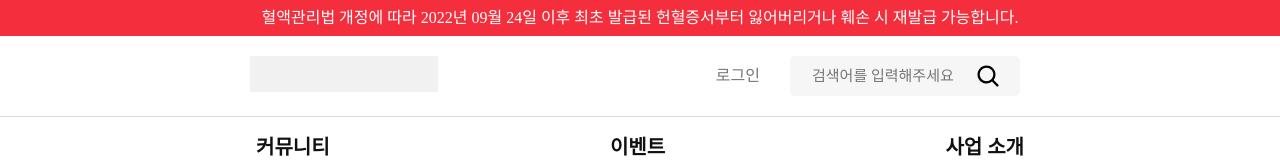
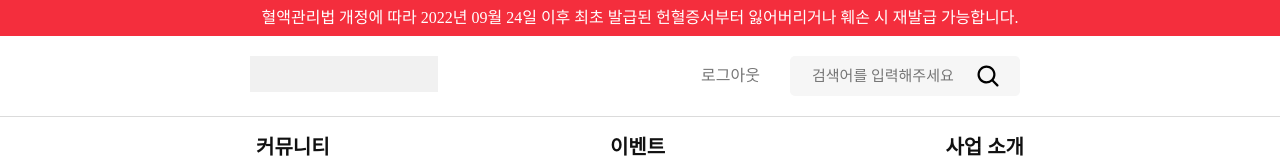
Before and after one commit to Likelion-YeungNam-Univ/12th-gibble-web, a React (Create React App) app: page / in a window 1280 px wide. Shown: the top 160 px of the page. Built offline with nearby package versions, Linux system fonts and the light colour scheme; no server answers; a web font is replaced by a local one.

Commit message:
HF-114: authAxios() 내 apiServer import 경로 수정 (#50)
* feat: 로그아웃 api 연결

* fix: authAxios() 내 apiServer import 경로 수정

```diff
--- /dev/null
+++ b/src/api/login/logoutHandler.js
@@ -0,0 +1,28 @@
+import store from "@/store/store";
+import { getAuthAxios } from "../authAxios"
+import { setAccessToken, setEmail } from "@/store/authSlice";
+
+const logoutHandler = async (dispatch) => {
+  const authAxios = getAuthAxios();
+  try{
+    const response = await authAxios.post('/auth/withdraw');
+
+    const state = store.getState();
+    dispatch(setEmail(null));
+    dispatch(setAccessToken(null));
+    console.log(state);
+
+    return {
+        statusCode : response.status
+    }
+
+    } catch (error) {
+        console.log(error);
+        return {
+            statusCode: error.response.status,
+        }
+    }
+
+}
+
+export default logoutHandler
--- a/src/layouts/header/HeadComponent.js
+++ b/src/layouts/header/HeadComponent.js
@@ -2,16 +2,27 @@ import React from 'react'
 import styled from 'styled-components'
 import SearchBox from './SearchBox';
 import { useNavigate } from 'react-router-dom';
+import store from '@/store/store';
+import logoutHandler from '@/api/login/logoutHandler';
+import { useDispatch } from 'react-redux';
 
 const HeadComponent = () => {
     const navigate = useNavigate();
+    const dispatch = useDispatch();
+    const state = store.getState();
+
   return (
       <Wrapper>
           <Container>
               <HeadLogo onClick={() => navigate('/')}/>
               <Util>
-                  <Text onClick={() => navigate('/login')}>로그인</Text>
-                  <SearchBox></SearchBox>
+                {
+                    state.auth.accessToken ?
+                    <Text onClick={() => navigate('/login')}>로그인</Text> :
+                    <Text onClick={() => logoutHandler(dispatch)}>로그아웃</Text>
+                }
+
+                  <SearchBox/>
               </Util>
           </Container>
     </Wrapper>
```
